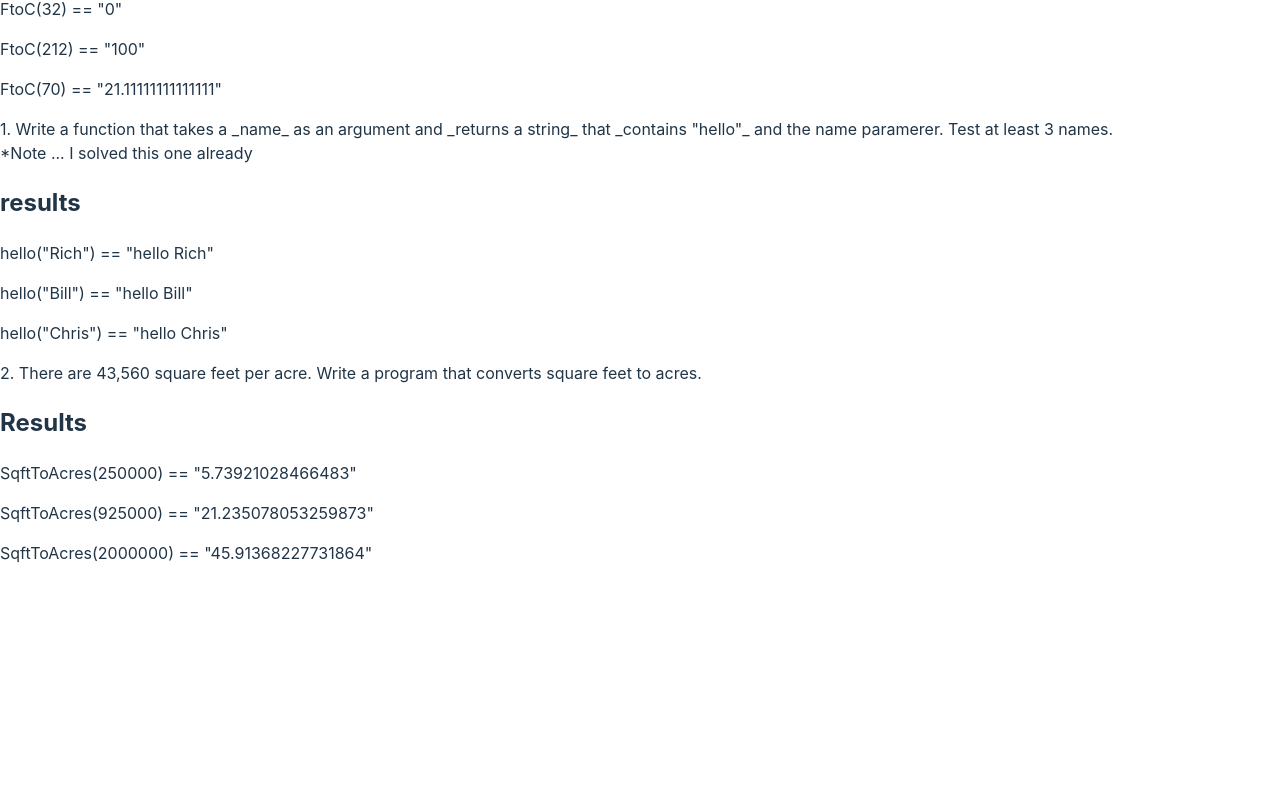
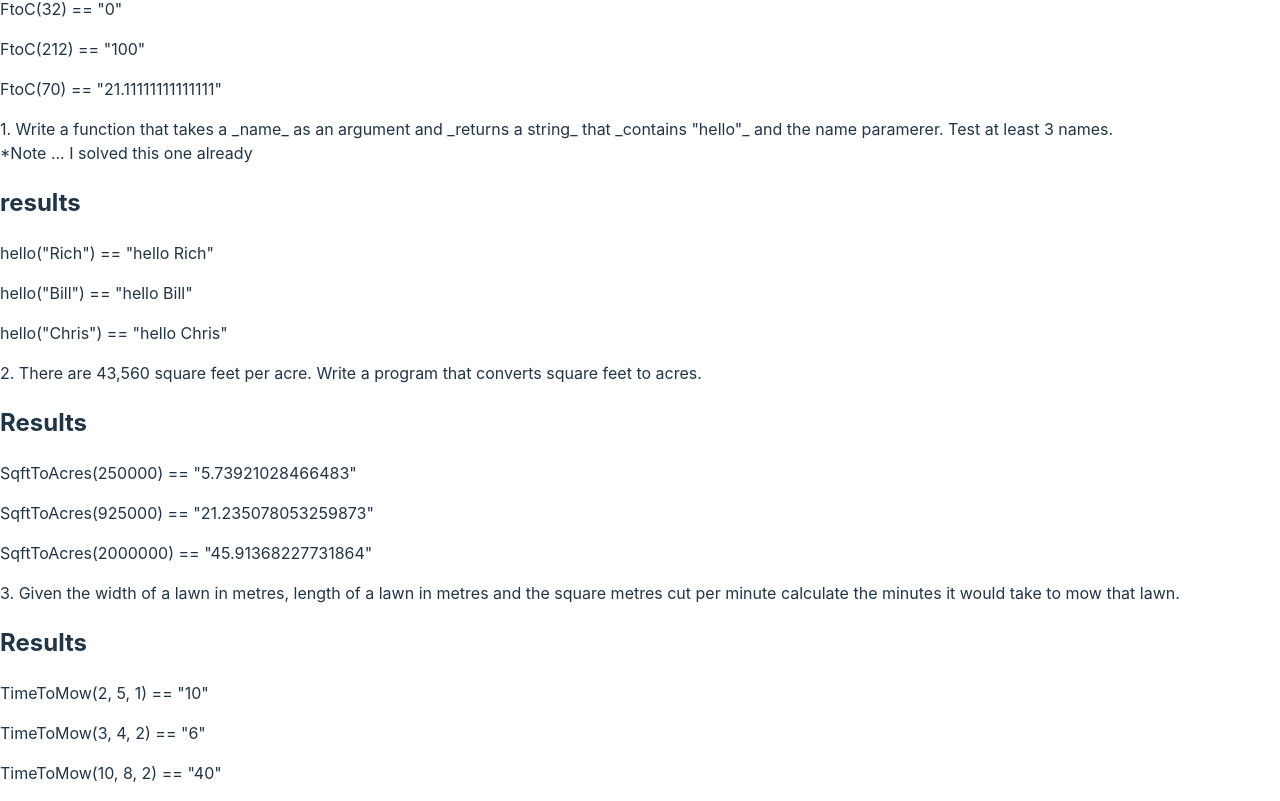
Before and after one commit to emilyychau/UX308-L07, a React (Vite) app: page / in a window 1280 px wide. Shown: the part 244-1045 px from the top of the page. Before the commit the page ends 825 px from the top, so only its background shows below. Built offline with nearby package versions, Linux system fonts and the light colour scheme.

Commit message:
populate q3

```diff
--- a/src/App.jsx
+++ b/src/App.jsx
@@ -1,4 +1,4 @@
-import {Question0, Question1, Question2} from './components.jsx';
+import {Question0, Question1, Question2, Question3} from './components.jsx';
 
 function App() {
   return (
@@ -6,6 +6,7 @@ function App() {
         <Question0 />
         <Question1 />
         <Question2 />
+        <Question3 />
     </>
   )
 }
--- a/src/components.jsx
+++ b/src/components.jsx
@@ -1,4 +1,4 @@
-import {hello, FtoC, SqftToAcres} from './functions.js';
+import {hello, FtoC, SqftToAcres, TimeToMow} from './functions.js';
 
 function Question0(){
     return <section>
@@ -32,4 +32,14 @@ function Question2(){
     </section>
 }
 
-export {Question0, Question1, Question2}
+function Question3(){
+    return <section>
+3. Given the width of a lawn in metres, length of a lawn in metres and the square metres cut per minute calculate the minutes it would take to mow that lawn.
+    <h2>Results</h2>
+    <p>TimeToMow(2, 5, 1) == "{TimeToMow(2, 5, 1)}"</p>
+    <p>TimeToMow(3, 4, 2) == "{TimeToMow(3, 4, 2)}"</p>
+    <p>TimeToMow(10, 8, 2) == "{TimeToMow(10, 8, 2)}"</p>
+    </section>
+}
+
+export {Question0, Question1, Question2, Question3}
--- a/src/functions.js
+++ b/src/functions.js
@@ -12,4 +12,9 @@ function SqftToAcres(sqft){
     return acres;
  }
 
-export {hello, FtoC, SqftToAcres}
+ function TimeToMow(width, length, mowRate){
+    const mowTime = (width * length) / mowRate;
+    return mowTime;
+}
+
+export {hello, FtoC, SqftToAcres, TimeToMow}
```
